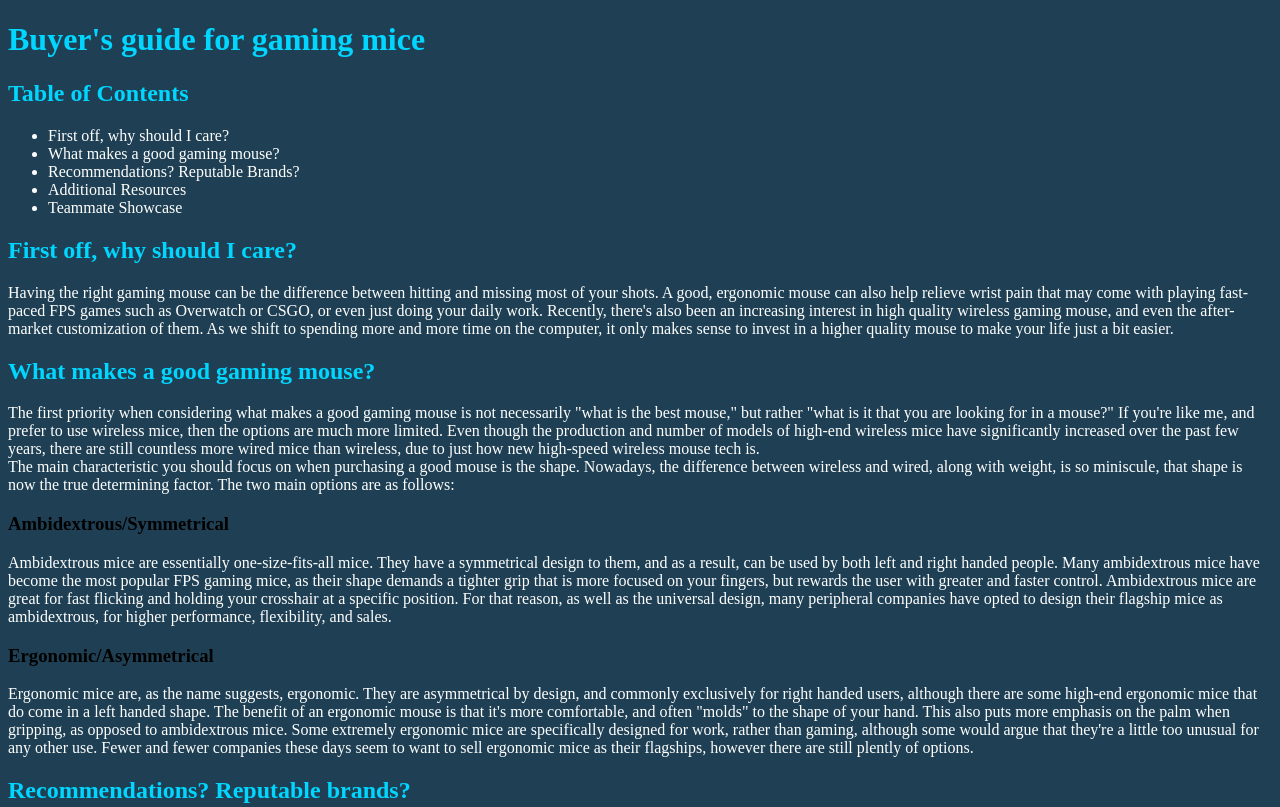
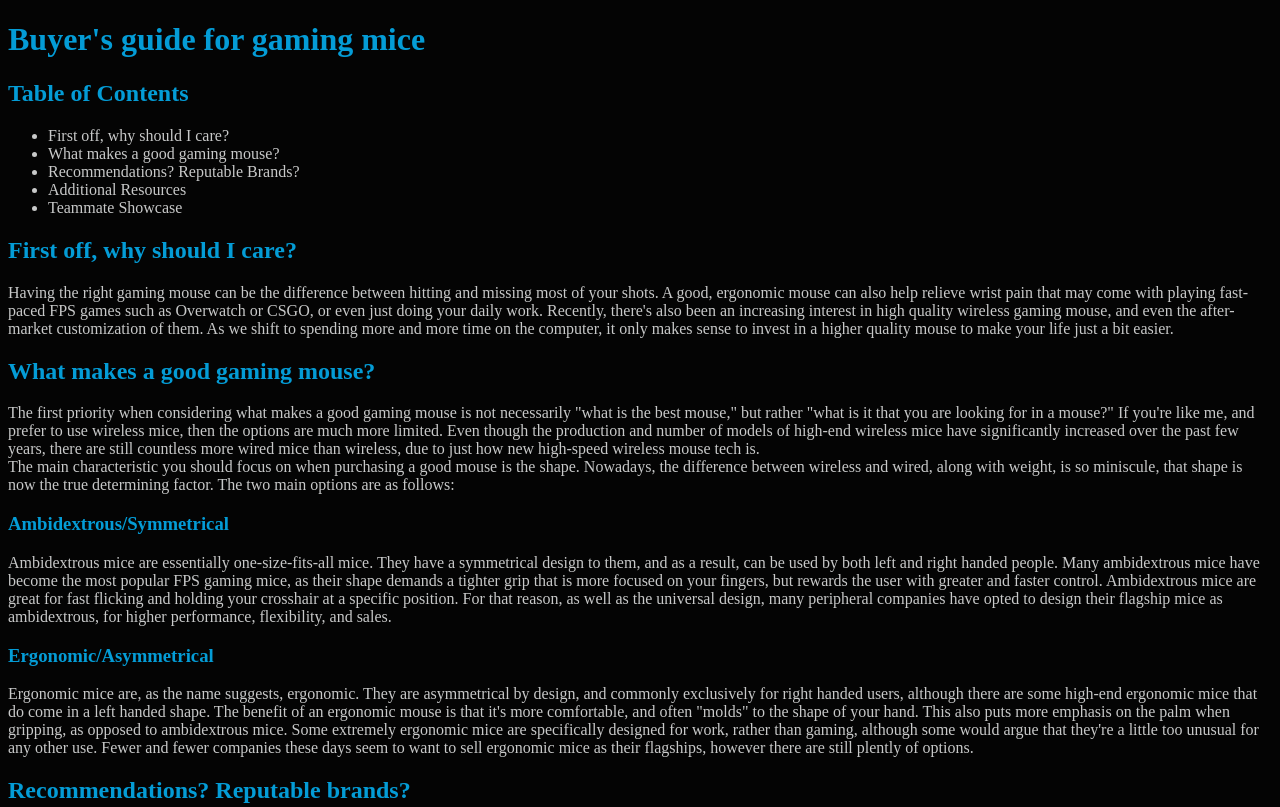
Before and after one commit to yonglinwu/web, a plain HTML site: page talk.html in a window 1280 px wide. Shown: the top 807 px of the page. Drawn offline with Linux system fonts and the light colour scheme.

Commit message:
Update main.css

```diff
--- a/main.css
+++ b/main.css
@@ -1,40 +1,37 @@
 /*
-  (this is a CSS comment)
-  Clyde "Thluffy" Sinclair
-  IntroCS pd00 sec00
-  HW99 -- demo/sample
-  2021-02-02
+  Yong Lin Wu
+  IntroCS pd06 sec10
+  HW05 -- Stuylin
+  2021-02-23
 */
 
 /*
 structure of a CSS ruleset:
-
 SELECTOR { 0 or more DECLARATIONS }
-
 where each declaration is of the form
-
 PROPERTY : VALUE;
-
  */
 
-/* this will style all h1 elements with color red */
 h1 {
-    color: rgb(0, 214, 255)
+    color: rgb(4, 156, 214)
 }
 
-/* this will style all h2 elements with color blue */
 h2 {
-    color: rgb(0, 214, 255)
+    color: rgb(4, 156, 214)
+}
+
+h3 {
+	color: rgb(4, 156, 214)
 }
 
 p {
-	color: white
+	color: rgb(200,201,201)
 }
 
 li {
-	color:white
+	color:rgb(200,201,201)
 }
 
 body {
-    background-color: rgb(31, 64, 84);
+    background-color: rgb(4,4,4);
 }
```
